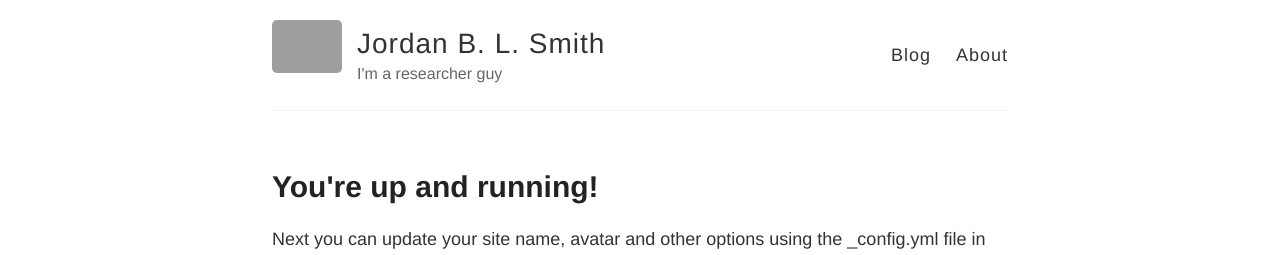
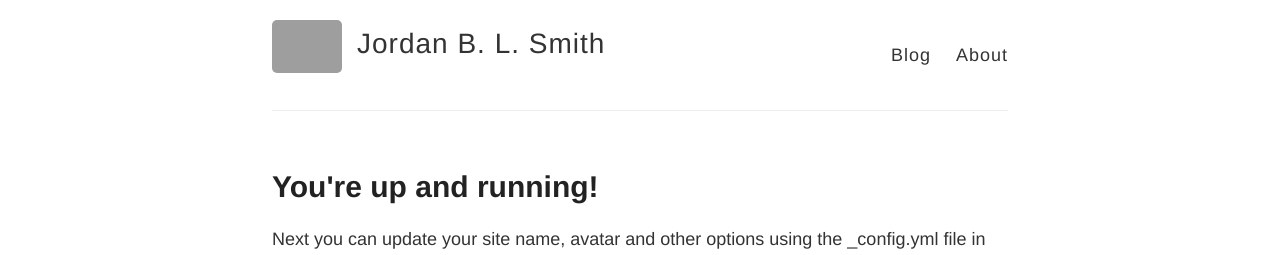
Before and after one commit to jblsmith/jblsmith.github.io, a Jekyll site: the page built from _posts/2014-3-3-Hello-World.md, in a window 1280 px wide. Shown: the top 255 px of the page. Built offline with Jekyll 4.4.1, drawn with Linux system fonts in a browser that asks for light colours; grey boxes are pictures that could not be loaded.

```diff
--- a/_config.yml
+++ b/_config.yml
@@ -6,7 +6,7 @@
 name: Jordan B. L. Smith
 
 # Short bio or description (displayed in the header)
-description: I'm a researcher guy
+description:
 
 # URL of your avatar or profile pic (you could use your GitHub profile pic)
 avatar: http://www.music.mcgill.ca/~jordan/portrait-broken.jpg
```
Also changed, not shown: 16 other files.
